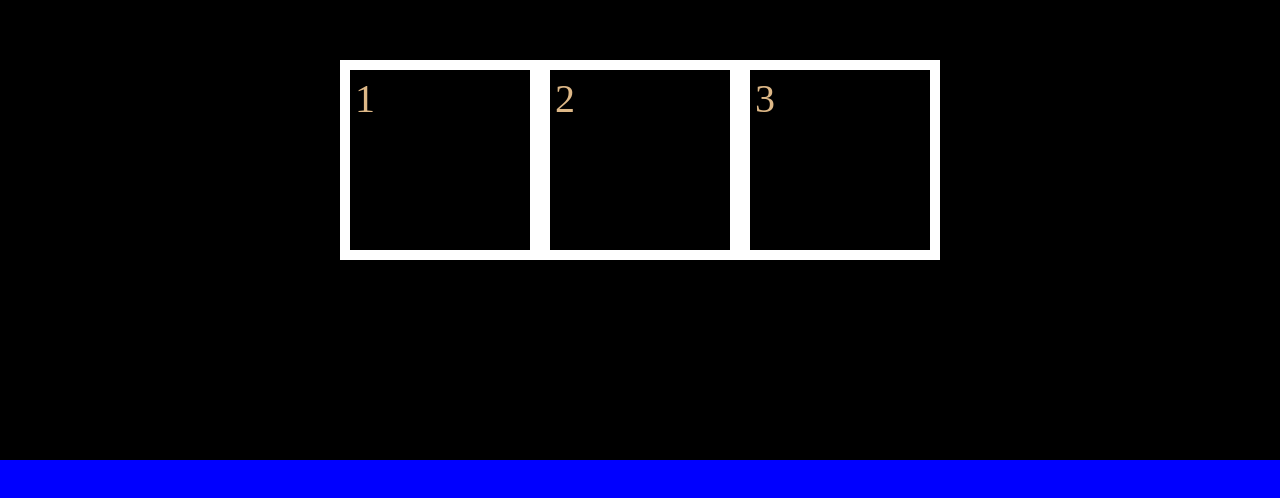
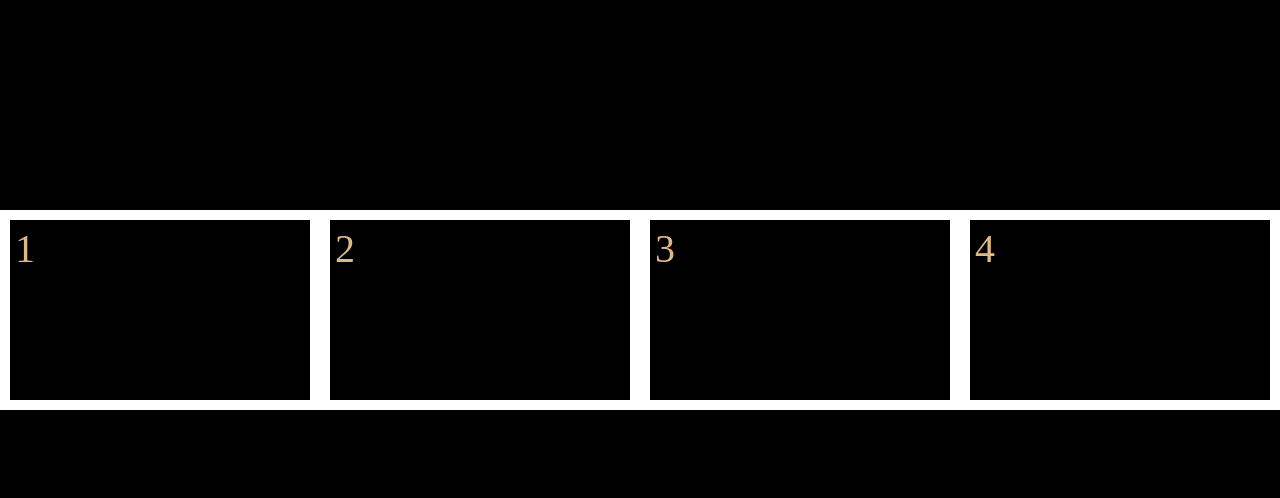
Before and after one commit to pabloApoca/Flexbox, a plain HTML site: page index.html in a window 1280 px wide. Shown: the part 140-638 px from the top of the page. Drawn offline with Linux system fonts and the light colour scheme.

Commit message:
Todas las funciones de Flexbox ya aplicadas y comentadas

```diff
--- a/estilos.css
+++ b/estilos.css
@@ -13,26 +13,67 @@ body{
 .contenedor{
     background-color: black;
     display: flex;
-    justify-content: center ;/*space-between; */
-   /* justify-content: space-evenly;/* divide los espacios entre las cajas de mejor forma */
-   align-items: center;
-   height: 600px;
+    /*flex-direction: column; /*El eje principal ahora es el eje vertical.*/
+   /* justify-content: center;  /*  Todo el espacio sobrante lo ubica a los extremos. */
+    align-items: center; /*Propiedad para alinear verticalmente los elementos*/
+
+    flex-wrap: wrap; /*Permite que las cajas se amontonen si hay espacio. */
+
+
+    /* Para alinear los elemento en el contenedor principal usamos justify-content.;*/
+   justify-content: space-between;    /* Pega los elementos externos a los extremos. */
+   /* justify-content: space-evenly;   /* Divide los espacios entre las cajas de la mejor forma para cada elemento. */
+   /*justify-content: space-around;  /*Agrega un espacio a los bordes de cada elemento. Le da el mismo margen a cada elemento. */
+    /*align-content: center; /*Se aplica cuando ya tienes varios elementos y ya se alienean a partir de la segunda linea*/
+    /* flex-flow: column wrap ; /*Es el resumen de flex-direccion y flex-wrap;*/
+    height: 900px; /*Le damos un alto para que se alinien verticalmente.*/
+
 
 }
+/*Hacer una alineacion en el eje vertical en el eje secundario.*/
 
 .box{
     font-size: 40px;
-    width: 200px;
+   /* width: 200px;*/
     height: 200px;
     border: 10px solid white;
     padding: 5px;
     /*margin: 5px;*/
   /*  display: inline-block;
     margin-right: -4px;*/
+    flex: 1 1 200px; /*flex es el resumen de grow shink basis*/
+
 
 }
 
+.box:nth-child(1){
+    /*align-self: flex-end;*/
+    /*order: -1; /*Sirve para ordenar los elementos*/
+    /*flex*/
+/*     flex-grow: 1 ; /*El elemento va a tener la capasidad de estirarse.*/
+    /*flex-shrink: ; /*El elemento va a tener la capasidad de encogerse.*/
+   /* flex-basis: 200px ; /*Da un ancho por defecto.*/
+   /*  flex: 2 8 200px; /*flex es el resumen de grow shink basis*/
+}
+.box:nth-child(2){
+   /* flex-shrink: 5 ;
 
+   /* flex-grow: 2 ; /*El elemento va a tener la capasidad de estirarse.*/
+}
+.box:nth-child(3){
+    /*flex-grow: 3 ; /*El elemento va a tener la capasidad de estirarse.*/
+}
+.box:nth-child(4){
+  /*  flex-basis: 400px ; /*Da un ancho por defecto.*/
+
+    /*flex-grow: 4 ; /*El elemento va a tener la capasidad de estirarse.*/
+}
+
+/*.final{
+    align-self: flex-start;
+    background-color: yellow;
+
+}*/
 
 
 
@@ -47,3 +88,6 @@ body{
     background-color: brown;
     float: right;
 }*/
+
+/*Para ver todas las opciones de Flexbox*/
+/* https://www.codinglt.dev/flexbox/*/
--- a/index.html
+++ b/index.html
@@ -9,18 +9,14 @@
 <body>
     <!--Caja flexible- maquetacion para que mi pagina pueda adaptarse-->
     <div class="contenedor">
-    <div class="box">
-        1
-        </div>
+        <div class="box">1</div>
+        <div class="box">2</div>
+        <div class="box">3</div>
+        <div class="box">4</div>
 
-        <div class="box">
-        2
-        </div>
-
-        <div class="box">
-        3
-        </div>
-
+      <!--  <div class="box">4</div>
+        <div class="box">5</div>
+        <div class="box">6</div>-->
     </div>
 
 
```
